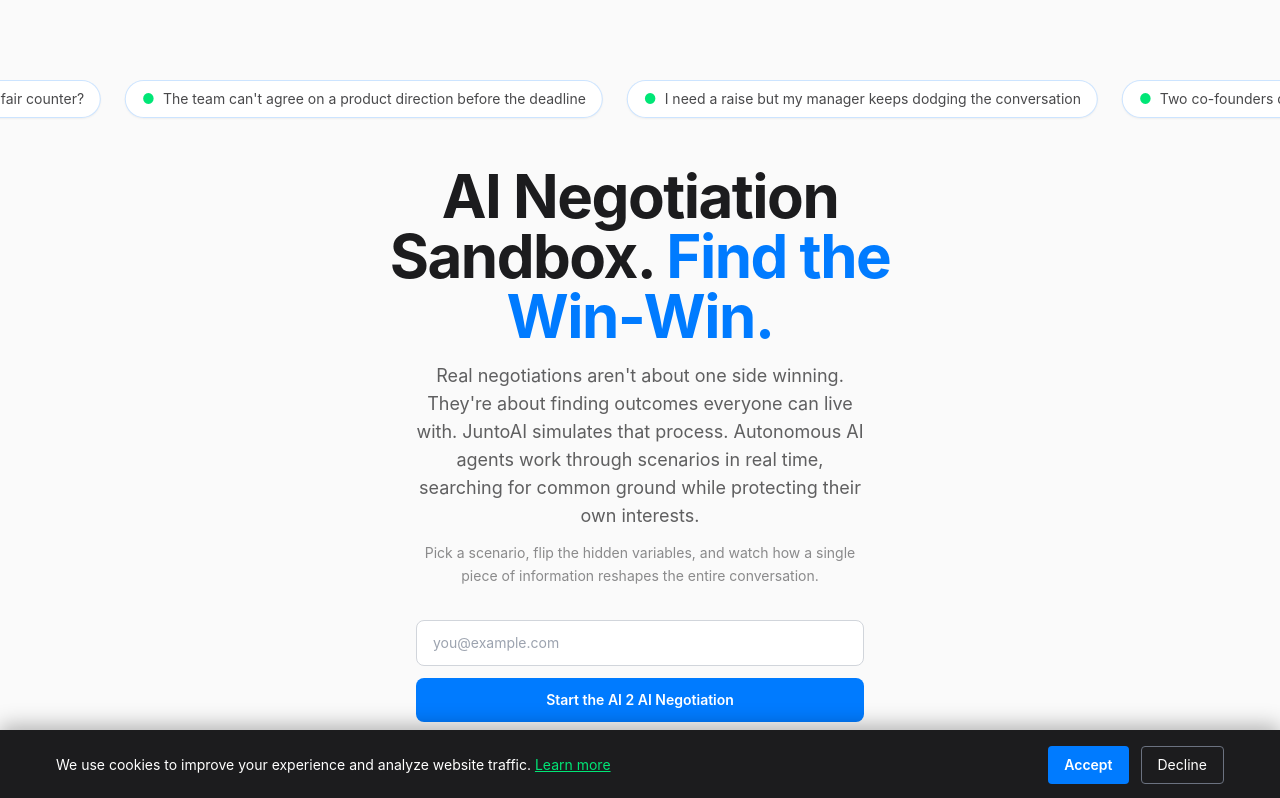
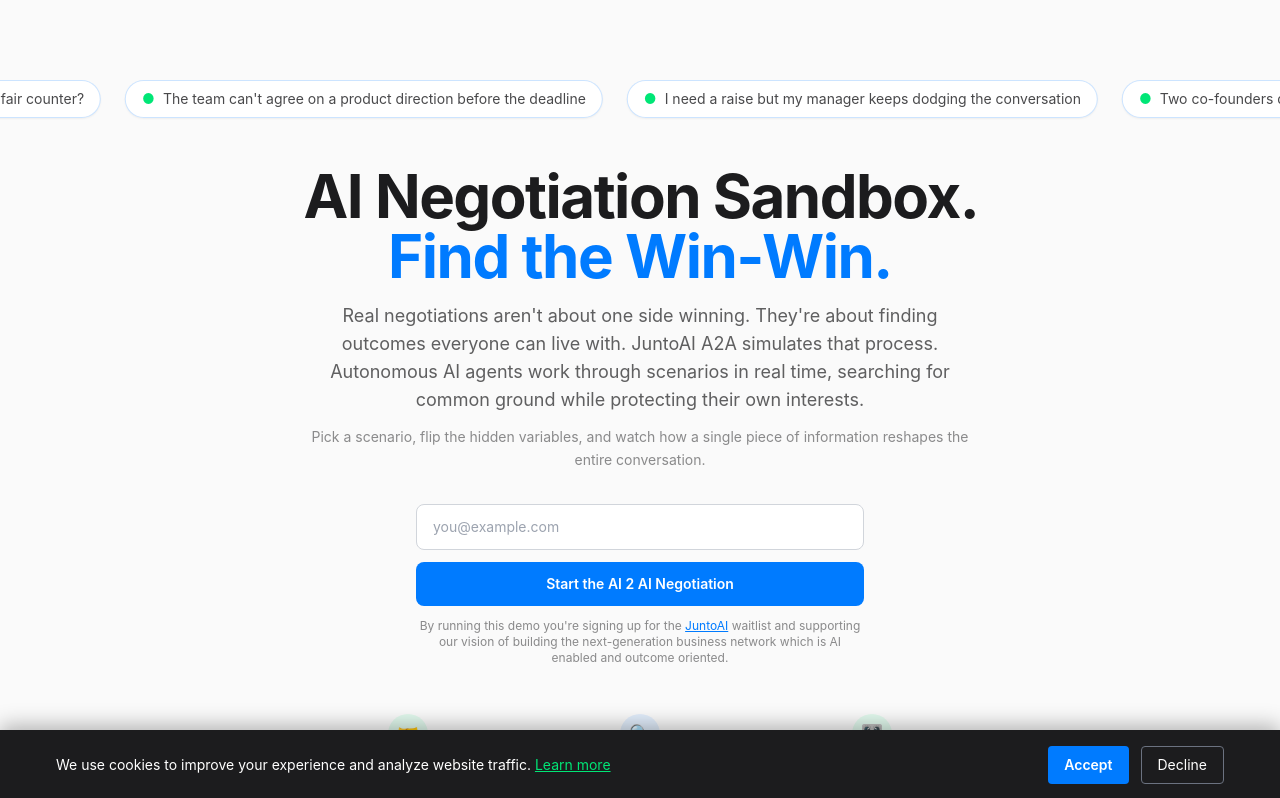
Before and after one commit to JuntoAI/JuntoAI-A2A, a Next.js app in the folder frontend/: page / in a window 1280 px wide. Shown: the top 798 px of the page. Built offline with nearby package versions, Linux system fonts and the light colour scheme; no server answers.

Commit message:
fix: widen landing page hero section, update copy for JuntoAI A2A and waitlist message

```diff
--- a/frontend/app/page.tsx
+++ b/frontend/app/page.tsx
@@ -40,20 +40,20 @@
           <ScenarioBanner />
         </div>
 
-        <div className="mt-8 flex w-full max-w-xl flex-col items-center text-center">
+        <div className="mt-8 flex w-full max-w-3xl flex-col items-center text-center">
           <h1 className="text-4xl font-bold tracking-tight text-brand-charcoal sm:text-5xl lg:text-6xl">
             AI Negotiation Sandbox.{" "}
             <span className="text-brand-blue">Find the Win‑Win.</span>
           </h1>
 
-          <p className="mt-4 max-w-md text-base leading-relaxed text-brand-charcoal/70 sm:text-lg">
+          <p className="mt-4 max-w-2xl text-base leading-relaxed text-brand-charcoal/70 sm:text-lg">
             Real negotiations aren't about one side winning. They're about
-            finding outcomes everyone can live with. JuntoAI simulates that
+            finding outcomes everyone can live with. JuntoAI A2A simulates that
             process. Autonomous AI agents work through scenarios in real time,
             searching for common ground while protecting their own interests.
           </p>
 
-          <p className="mt-3 max-w-md text-sm leading-relaxed text-brand-charcoal/50">
+          <p className="mt-3 max-w-2xl text-sm leading-relaxed text-brand-charcoal/50">
             Pick a scenario, flip the hidden variables, and watch how a single
             piece of information reshapes the entire conversation.
           </p>
--- a/frontend/components/WaitlistForm.tsx
+++ b/frontend/components/WaitlistForm.tsx
@@ -85,7 +85,7 @@
         >
           JuntoAI
         </a>{" "}
-        waitlist — building the next-generation business network.
+        waitlist and supporting our vision of building the next-generation business network which is AI enabled and outcome oriented.
       </p>
     </form>
   );
```
